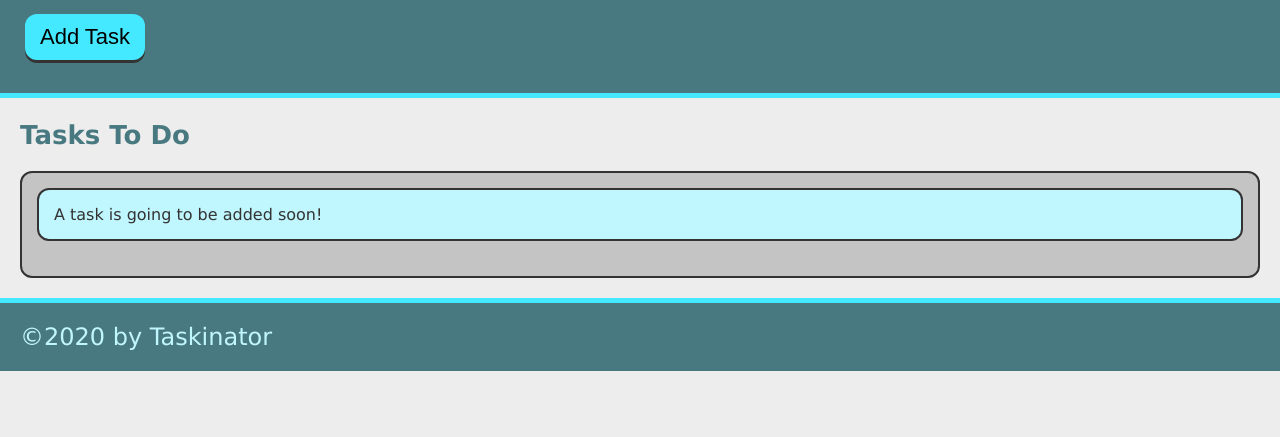
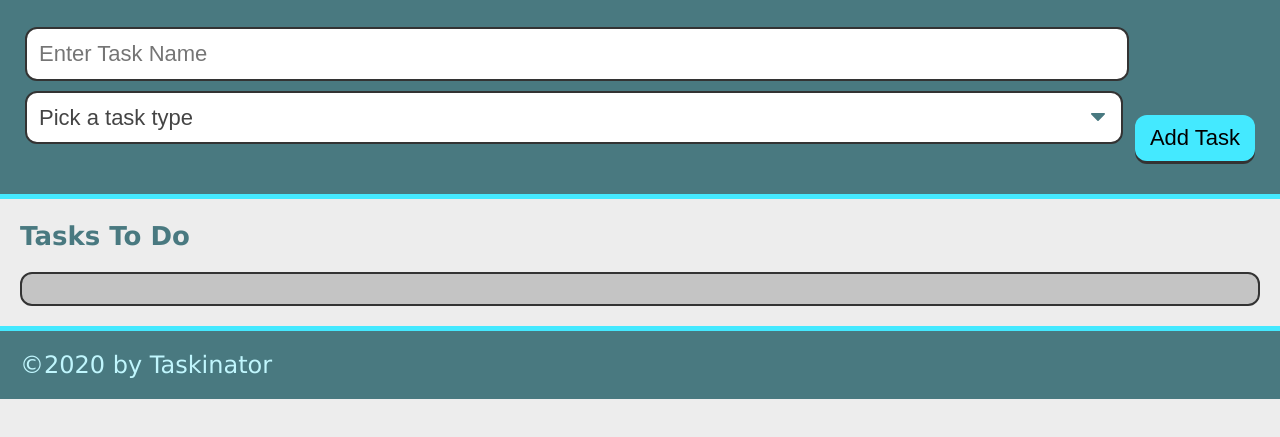
Before and after one commit to geoff-ostman/taskinator, a plain HTML site: page index.html in a window 1280 px wide. Shown: the part 115-552 px from the top of the page. Drawn offline with Linux system fonts and the light colour scheme; files whose address does not match are found by name.

Commit message:
Task Bar

```diff
--- a/index.html
+++ b/index.html
@@ -13,7 +13,20 @@
     <header>
         <h1 class="page-title">Taskinator</h1>
         <p>Click the button below to add a new task!</p>
-        <button class="btn" id="save-task">Add Task</button>
+        <form id="task-form">
+            <div class="form-group">
+                <input type="text" name="task-name" placeholder="Enter Task Name" />
+                    <div class="form-group">
+                        <select name="task-type" class="select-dropdown">
+                            <option value="" disabled selected>Pick a task type</option>
+                            <option value="Print">Print</option>
+                            <option value="Web">Web</option>
+                            <option value="Mobile">Mobile</option>
+                        </select>
+                    </div>
+            </div>
+                <button class="btn" id="save-task" type="submit">Add Task</button>
+        </form>
     </header>
     <script src="./assets/js/script.js"></script>
 </body>
@@ -21,9 +34,7 @@
 <main>
     <section class="task-list-wrapper">
         <h2 class="list-title">Tasks To Do</h2>
-        <ul class="task-list" id="tasks-to-do">
-            <li class="task-item">A task is going to be added soon!</li>
-        </ul>
+        <ul class="task-list" id="tasks-to-do"></ul>
     </section>
 </main>
 
```
